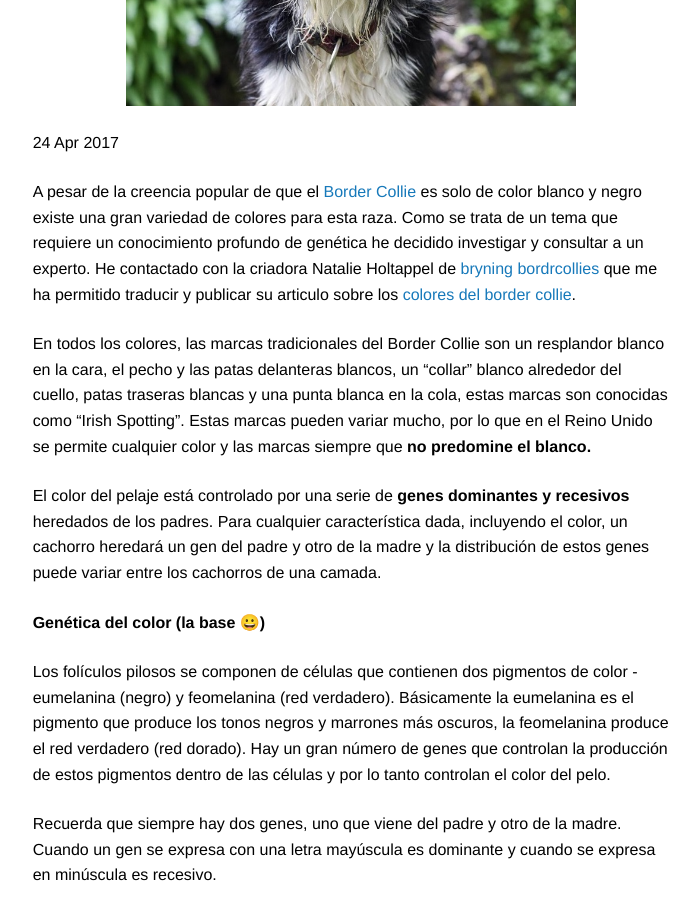
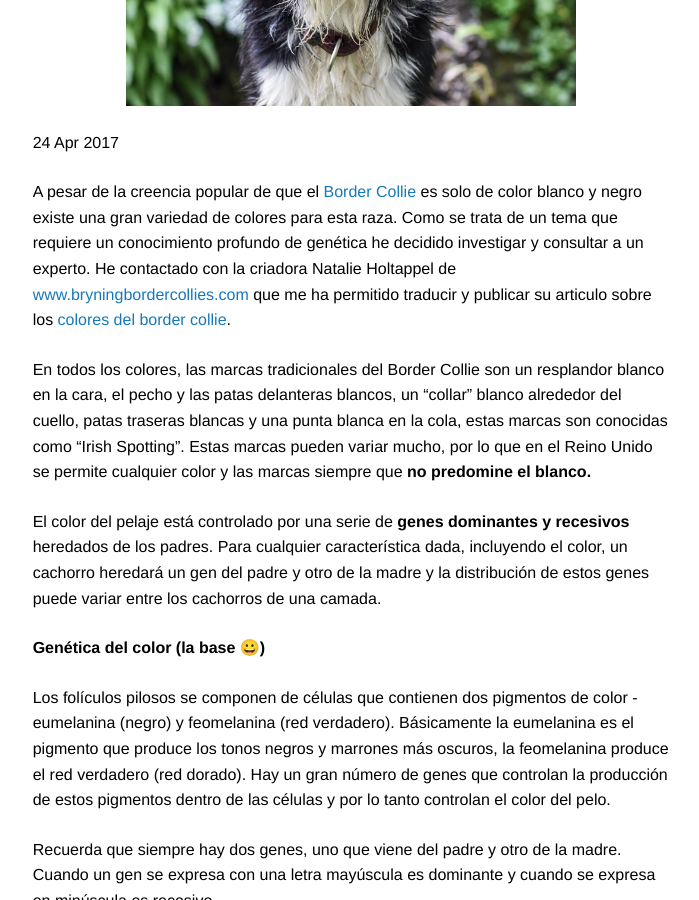
Before and after one commit to Borders-collies/borders-collies.github.io, a Jekyll site: the page built from _posts/2017-04-24-border-collie-colores.md, in a window 1280 px wide and 900 px high, scrolled down 637 px. Shown: the whole window, without its empty margins (289-988 px from the left). Built offline with Jekyll 4.4.1, drawn with Linux system fonts in a browser that asks for light colours.

Commit message:
bug fixed

```diff
--- a/_posts/2017-04-24-border-collie-colores.md
+++ b/_posts/2017-04-24-border-collie-colores.md
@@ -9,7 +9,7 @@
 description: "A pesar de la creencia popular de que el Border Collie es solo de color blanco y negro existe una gran variedad de colores para esta raza."
 ---
 
-A pesar de la creencia popular de que el [Border Collie](http://www.borders-collies.com/raza-de-perro-border-collie/) es solo de color blanco y negro existe una gran variedad de colores para esta raza. Como se trata de un tema que requiere un conocimiento profundo de genética he decidido investigar y consultar a un experto. He contactado con la criadora Natalie Holtappel de [bryning bordrcollies](www.bryningbordrcollies.com) que me ha permitido traducir y publicar su articulo sobre los [colores del border collie](http://www.bryningbordercollies.com/Border-Collie-Colours).
+A pesar de la creencia popular de que el [Border Collie](http://www.borders-collies.com/raza-de-perro-border-collie/) es solo de color blanco y negro existe una gran variedad de colores para esta raza. Como se trata de un tema que requiere un conocimiento profundo de genética he decidido investigar y consultar a un experto. He contactado con la criadora Natalie Holtappel de [www.bryningbordercollies.com](www.bryningbordercollies.com) que me ha permitido traducir y publicar su articulo sobre los [colores del border collie](http://www.bryningbordercollies.com/Border-Collie-Colours).
 
 En todos los colores, las marcas tradicionales del Border Collie son un resplandor blanco en la cara, el pecho y las patas delanteras blancos, un "collar" blanco alrededor del cuello, patas traseras blancas y una punta blanca en la cola, estas marcas son conocidas como “Irish Spotting”. Estas marcas pueden variar mucho, por lo que en el Reino Unido se permite cualquier color y las marcas siempre que **no predomine el blanco.**
 
```
